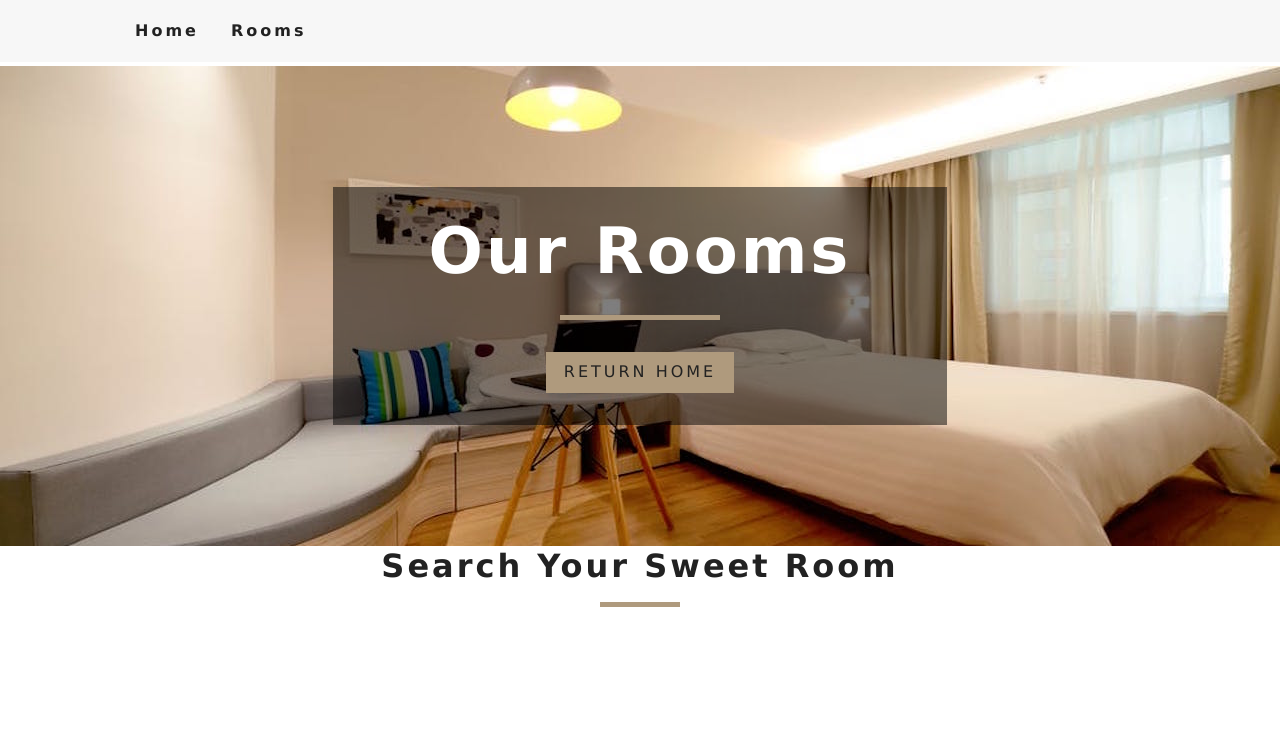
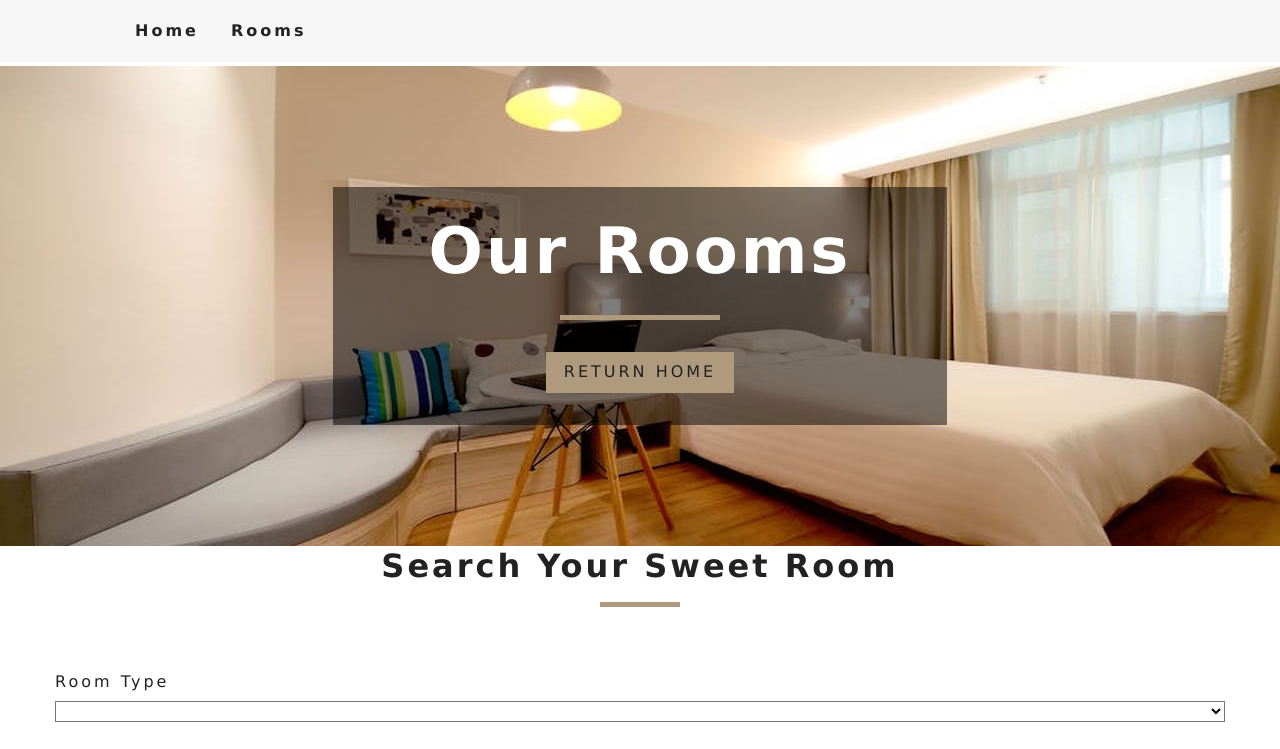
Before and after one commit to trudova/second-proj-trudova, a React (Create React App) app: page /rooms in a window 1280 px wide. Shown: the top 749 px of the page. Built offline with nearby package versions, Linux system fonts and the light colour scheme.

Commit message:
first input

```diff
--- a/src/components/RoomFilter.js
+++ b/src/components/RoomFilter.js
@@ -23,6 +23,15 @@ export default function RoomFilter() {
           <form className='filter-form'>
 {/* select type */}
 
+<div className='form-group'>
+    <label htmlFor='type'>room type</label>
+    <select name='type' id='type'value={type} className='form-control' onChange={handleChange}></select>
+</div>
+
+
+
+{/* end select type */}
+
           </form>
         </section>
     )
```
